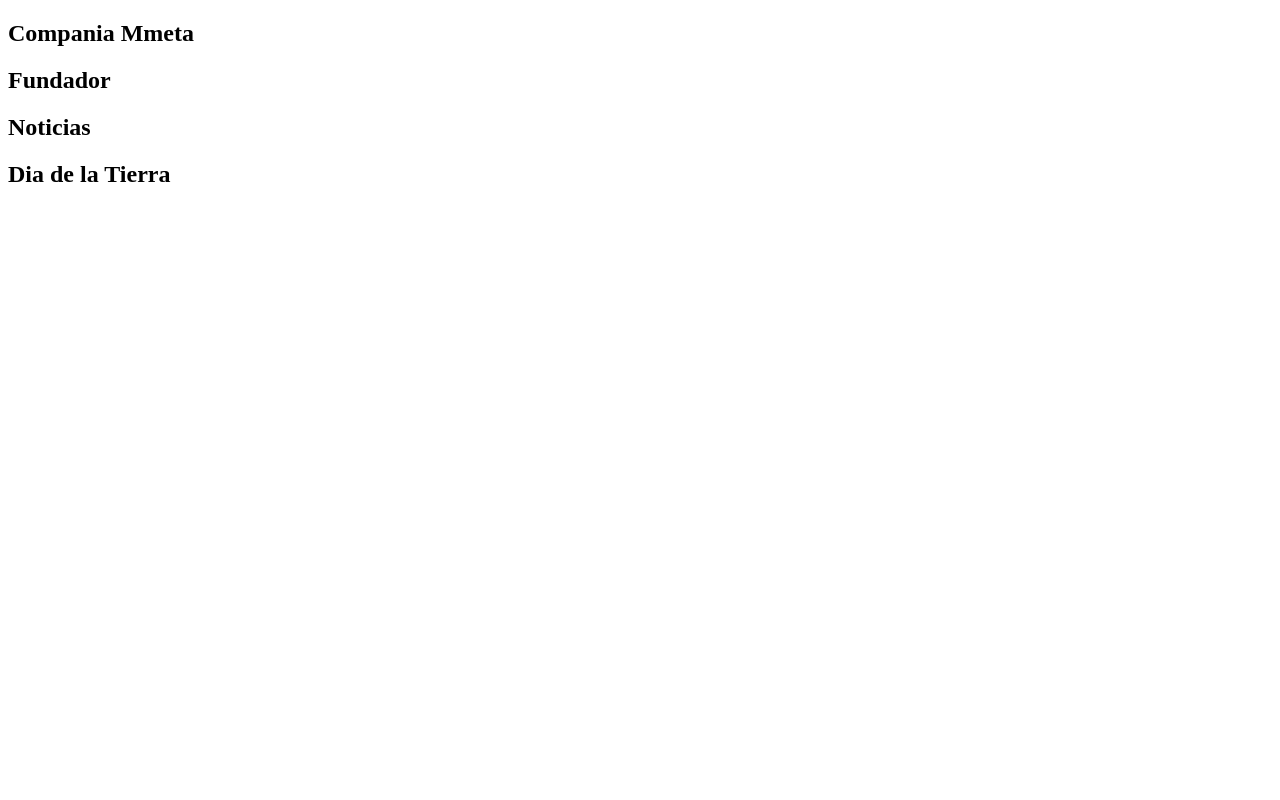
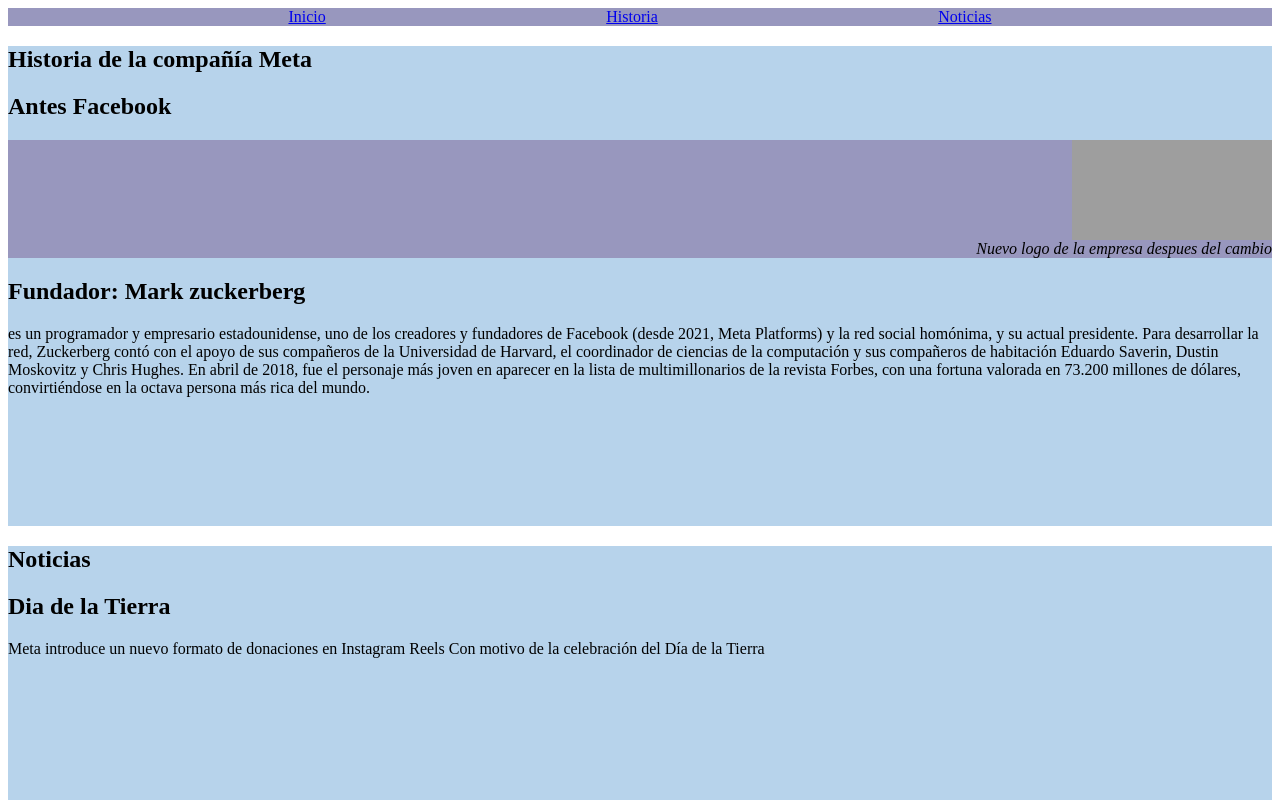
Before and after one commit to JoselineD06/semanticaDOM, a plain HTML site: page maquetado.html in a window 1280 px wide. Shown: the top 800 px of the page. Drawn offline with Linux system fonts and the light colour scheme; grey boxes are pictures that could not be loaded.

Commit message:
configuracion de barra de navegacion y estilos

```diff
--- a/maquetado.html
+++ b/maquetado.html
@@ -4,21 +4,37 @@
     <meta charset="UTF-8">
     <meta http-equiv="X-UA-Compatible" content="IE=edge">
     <meta name="viewport" content="width=device-width, initial-scale=1.0">
+    <link rel="stylesheet" href="./style.css">
     <title>Document</title>
 </head>
 <body>
-    <nav></nav>
+    <nav>
+        <a href="#">Inicio</a>
+        <a href="#historia">Historia</a>
+        <a href="#noticias">Noticias</a>
+    </nav>
     <aside></aside>
-    <section>
-        <h1>Compania Mmeta</h1>
+    <section id="historia">
+        <h1>Historia de la compañía Meta</h1>
         <article>
-            <h2>Fundador</h2>
+            <h2> Antes Facebook</h2>
+    <div class="flex-container">
+            <img src="https://upload.wikimedia.org/wikipedia/commons/thumb/7/7b/Meta_Platforms_Inc._logo.svg/2560px-Meta_Platforms_Inc._logo.svg.png" alt="">
+        <em>Nuevo logo de la empresa despues del cambio</em>
+    </div>
         </article>
+            <h2>  Fundador:
+                Mark zuckerberg
+            </h2>
+            <p>es un programador y empresario estadounidense, uno de los creadores y fundadores de Facebook (desde 2021, Meta Platforms) y la red social homónima, y su actual presidente. Para desarrollar la red, Zuckerberg contó con el apoyo de sus compañeros de la Universidad de Harvard, el coordinador de ciencias de la computación y sus compañeros de habitación Eduardo Saverin, Dustin Moskovitz y Chris Hughes.
+                En abril de 2018, fue el personaje más joven en aparecer en la lista de multimillonarios de la revista Forbes, con una fortuna valorada en 73.200 millones de dólares, convirtiéndose en la octava persona más rica del mundo.</p>
+
     </section>
-    <section>
+    <section id="noticias">
         <h1>Noticias</h1>
         <article>
             <h2>Dia de la Tierra</h2>
+            <p>Meta introduce un nuevo formato de donaciones en Instagram Reels Con motivo de la celebración del Día de la Tierra</p>
         </article>
     </section>
     <footer></footer>
--- /dev/null
+++ b/style.css
@@ -0,0 +1,28 @@
+html {
+    scroll-behavior: smooth;
+}
+
+.flex-container{
+    background-color: #9897be;
+    display: flex;
+    flex-direction: column;
+    align-items: flex-end;
+}
+
+img{
+    height: 100px;
+    width: 200px;
+}
+
+nav {
+    display: flex;
+    justify-content: space-evenly;
+    position: sticky;
+    top: 0px;
+    background-color: #9897be;
+}
+
+section {
+    background-color: rgb(183, 211, 235);
+    height: 60vh;
+}
```
Also changed, not shown: index.html (+1 -1 lines).
